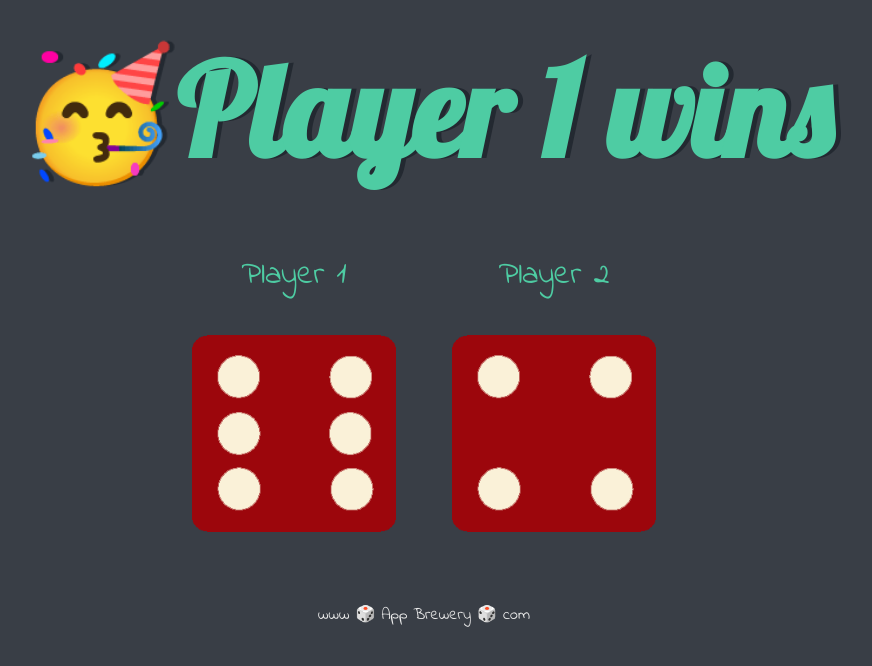
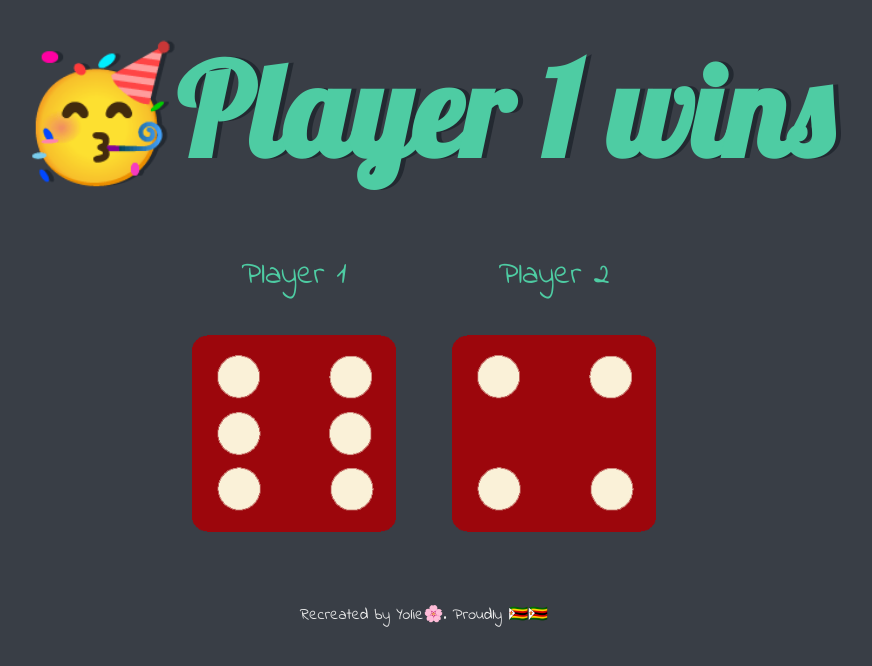
Before and after one commit to ychigiji/Dice, a plain HTML site: page index.html in a window 1280 px wide. Shown: the whole page, without its empty margins (216-1088 px from the left). Drawn offline with Linux system fonts and the light colour scheme.

Commit message:
I redid the footer

```diff
--- a/index.html
+++ b/index.html
@@ -30,6 +30,6 @@
   </body>
 
   <footer>
-    www 🎲 App Brewery 🎲 com
+  Recreated by Yolie🌸. Proudly 🇿🇼🇿🇼
   </footer>
 </html>
```
